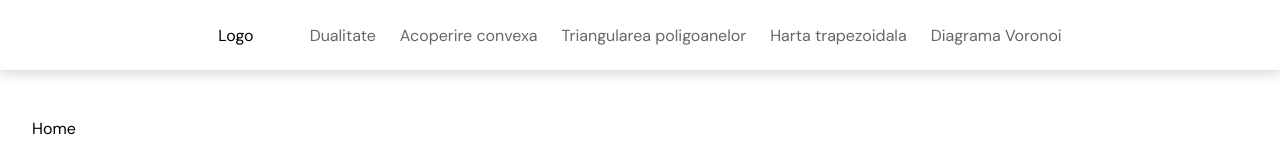
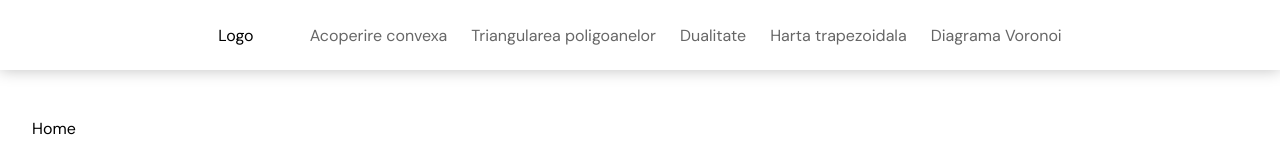
Before and after one commit to andreihodoroaga/geometric-algorithms, a React (Vite) app: page / in a window 1280 px wide. Shown: the top 160 px of the page. Built offline with nearby package versions, Linux system fonts and the light colour scheme.

Commit message:
chore: change navbar items order

```diff
--- a/src/components/navbar/Navbar.tsx
+++ b/src/components/navbar/Navbar.tsx
@@ -9,25 +9,20 @@ export default function Navbar() {
   return (
     <nav>
       <div className="logo">
-        <NavLink
-          to={`/`}
-          className={({ isActive, isPending }) =>
-            isPending ? "pending" : isActive ? "active" : ""
-          }
-        >
+        <NavLink to={`/`} className={({ isActive, isPending }) => (isPending ? "pending" : isActive ? "active" : "")}>
           Logo
           <span>Home</span>
         </NavLink>
       </div>
       <ul className={showAlgorithms ? "flex" : "hidden"}>
         <li>
-          <NavLink to={`/duality`}>Dualitate</NavLink>
-        </li>
-        <li>
           <NavLink to={`/convex-hull`}>Acoperire convexa</NavLink>
         </li>
         <li>
           <NavLink to={`/triangulation`}>Triangularea poligoanelor</NavLink>
+        </li>
+        <li>
+          <NavLink to={`/duality`}>Dualitate</NavLink>
         </li>
         <li>
           <NavLink to={`/trapezoidal-map`}>Harta trapezoidala</NavLink>
@@ -36,10 +31,7 @@ export default function Navbar() {
           <NavLink to={`/voronoi-diagram`}>Diagrama Voronoi</NavLink>
         </li>
       </ul>
-      <div
-        className="hamburger"
-        onClick={() => setShowAlgorithms(!showAlgorithms)}
-      >
+      <div className="hamburger" onClick={() => setShowAlgorithms(!showAlgorithms)}>
         <RxHamburgerMenu />
       </div>
     </nav>
```
Also changed, not shown: src/main.tsx (+4 -4 lines).
